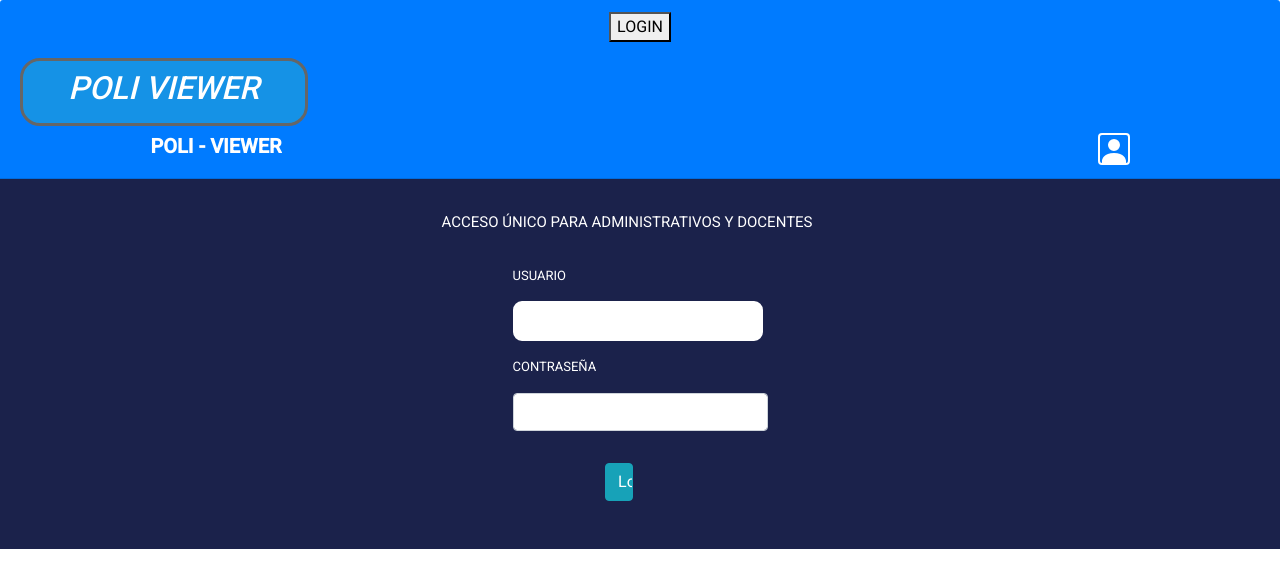
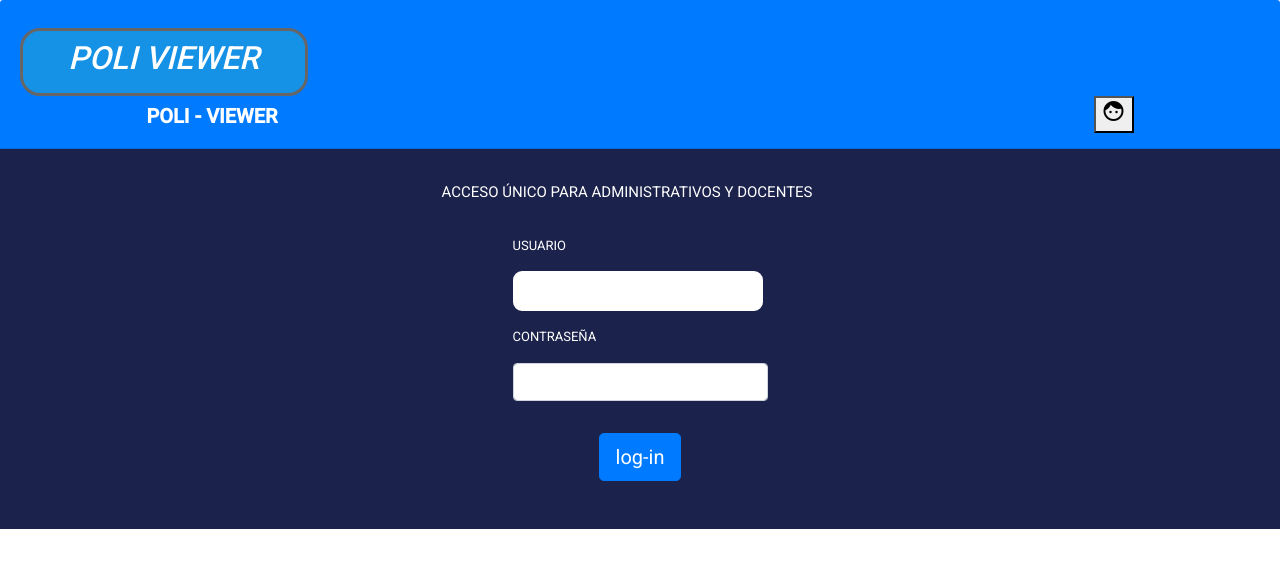
Before and after one commit to JimFor007/PracticaApl, an Angular app in the folder Poli-viewer/: page /log-in in a window 1280 px wide. Shown: the top 588 px of the page. Built offline with nearby package versions, Linux system fonts and the light colour scheme.

Commit message:
some changes in login

```diff
--- a/Poli-viewer/src/app/app.component.css
+++ b/Poli-viewer/src/app/app.component.css
@@ -13,6 +13,8 @@
 .decoracion{
     text-decoration-color: #1592e6;
 }
-.bi-person-square{
+
+
+#add-to-favorites{
     margin-left: 800px;
 }
--- a/Poli-viewer/src/app/app.component.html
+++ b/Poli-viewer/src/app/app.component.html
@@ -1,5 +1,4 @@
 <div class="card-header text-center bg-primary">
-        <button routerLink="log-in">LOGIN</button>
         <div class="row justify-content-left mt-3">
                 <div class="col-3 justify-content-center">
                     <div class=" pt-2 pb-2 p  bord ">
@@ -9,15 +8,14 @@
                 </div>
             </div>
         <a class="navbar-brand font-weight-bolder text-uppercase text-white" routerLink=''> POLI - VIEWER</a>
-        <svg class="bi bi-person-square"
-                width="2em" height="2em" viewBox="0 0 16 16" fill="#FFFFFF"
-                xmlns="http://www.w3.org/2000/svg">
-                <path fill-rule="evenodd"
-                        d="M14 1H2a1 1 0 00-1 1v12a1 1 0 001 1h12a1 1 0 001-1V2a1 1 0 00-1-1zM2 0a2 2 0 00-2 2v12a2 2 0 002 2h12a2 2 0 002-2V2a2 2 0 00-2-2H2z"
-                        clip-rule="evenodd" />
-                <path fill-rule="evenodd" d="M2 15v-1c0-1 1-4 6-4s6 3 6 4v1H2zm6-6a3 3 0 100-6 3 3 0 000 6z"
-                        clip-rule="evenodd" />
+        <button id="add-to-favorites" routerLink="log-in"
+                class="mdc-icon-button"
+                aria-label="Add to favorites"
+                aria-pressed="false">
+                <i class="material-icons md-light">face</i>
+        </button>
+</div>
 
-        </svg>
-</div>
+
+
 <router-outlet></router-outlet>
--- a/Poli-viewer/src/app/index/index.component.html
+++ b/Poli-viewer/src/app/index/index.component.html
@@ -30,8 +30,8 @@
     </div>
     <div class="buttons mt-5">
       <button class="btn btn-danger btn-lg btn-block mb-5" routerLink='event'>EVENTOS</button>
-      <button class="btn btn-danger btn-lg btn-block mb-5" routerLink='log-in'>EVENTOS EN CURSO</button>
-      <button class="btn btn-danger btn-lg btn-block mb-5" routerLink='inscripcion'>OTRO BOTóN MÁS :(</button>
+      <button class="btn btn-danger btn-lg btn-block mb-5" routerLink='event'>EVENTOS EN CURSO</button>
+      <button class="btn btn-danger btn-lg btn-block mb-5" routerLink='charts'>Graphs</button>
 
     </div>
   </div>
--- a/Poli-viewer/src/app/log-in/log-in.component.html
+++ b/Poli-viewer/src/app/log-in/log-in.component.html
@@ -29,9 +29,7 @@
     <div class="row justify-content-center mt-3">
 
       <div class="row justify-content-rigth mt-3">
-          <div class="col-lg-7 ">
-            <input type="submit" name="submit" class="btn btn-info btn-block" value="Log-in" (click)="verifyUser(UsernameInput,passwordInput)">
-          </div>
+            <button type="button" class="btn btn-primary btn-lg" (click)="verifyUser(UsernameInput,passwordInput)">log-in</button>
       </div>
     </div>
 
```
